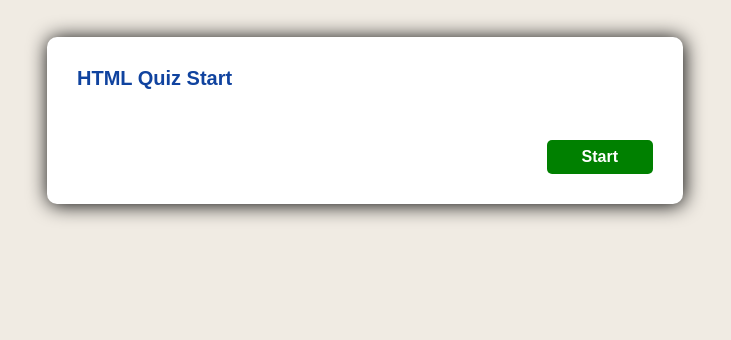
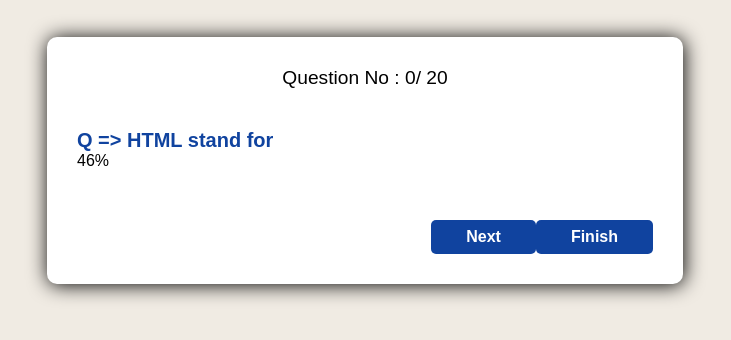
Before and after one commit to qadir2005/Quiz-App, a plain HTML site: page index.html in a window 1280 px wide. Shown: the part 80-420 px from the top of the page, without its empty margins (275-1006 px from the left). Drawn offline with Linux system fonts and the light colour scheme.

Commit message:
Update index html fiile

```diff
--- a/index.html
+++ b/index.html
@@ -11,8 +11,9 @@
 <div class="body">
     <h1>HTML Quiz App </h1>
     <div class="container">
-        <p class="questions"> Question No : <span id="quNo">0</span>/20</p>
+        <p class="questions"> Question No : <span id="quNo">0</span>/ <span class="totalQuestion">20</span></p>
         <p class="question">Q =>  HTML stand for</p>
+        <div class="percentage">46%</div>
         <div class="options">
             <label for="option1">
                 <input type="radio" value="1" name="option" id="option1">
@@ -33,9 +34,10 @@
         </div>
         <div class="submit">
             <button type="submit" id="btn">Next</button>
+            <button type="submit" id="finishbtn">Finish</button>
         </div>
     </div>
 </div>
-<script type="module" src="script.js"></script>
+<script src="script.js"></script=>
 </body>
 </html>
```
